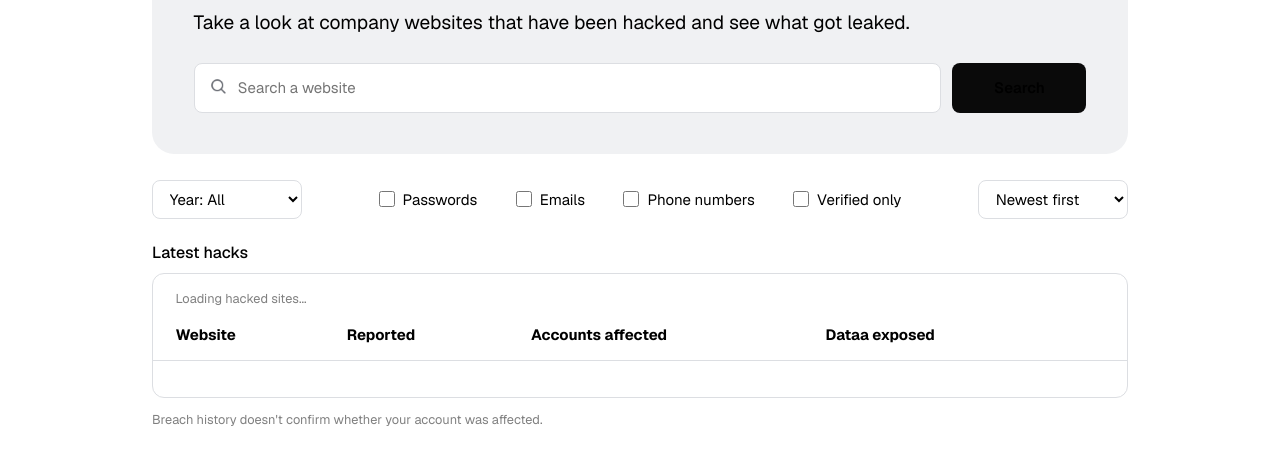
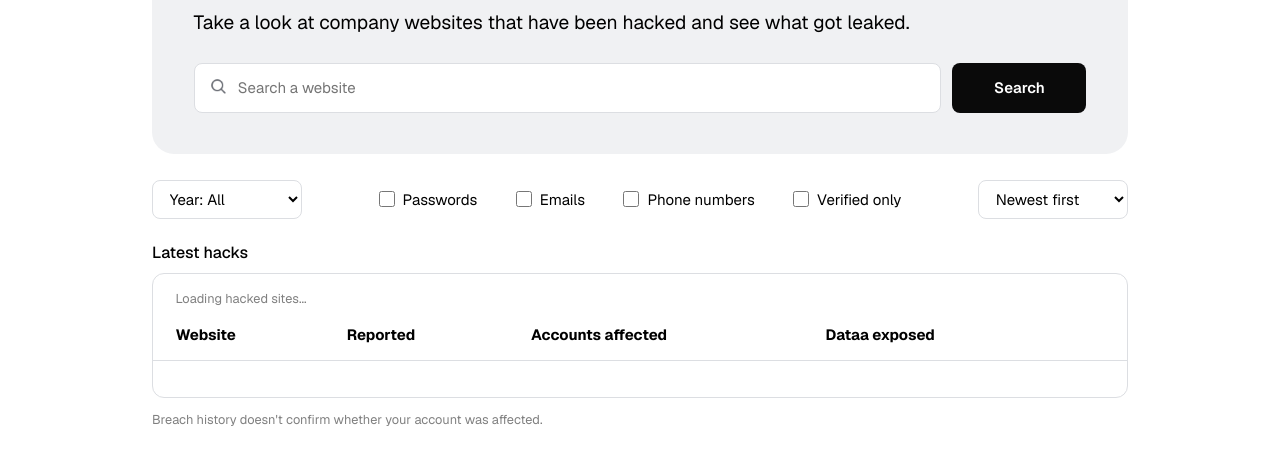
Before and after one commit to nissi15/breach-checker-summative, a plain HTML site: page index.html in a window 1280 px wide. Shown: the part 237-693 px from the top of the page. Drawn offline with nearby package versions, Linux system fonts and the light colour scheme.

Commit message:
fixed color issue on css

```diff
--- a/static/style.css
+++ b/static/style.css
@@ -183,7 +183,7 @@ label, .label {
 
 .btn-main, .btn-small, .btn-search {
     background: var(--black);
-    color: var(white);
+    color: var(--white);
     border: none;
     padding: 12px 1.4rem;
     border-radius: 999px;
```
